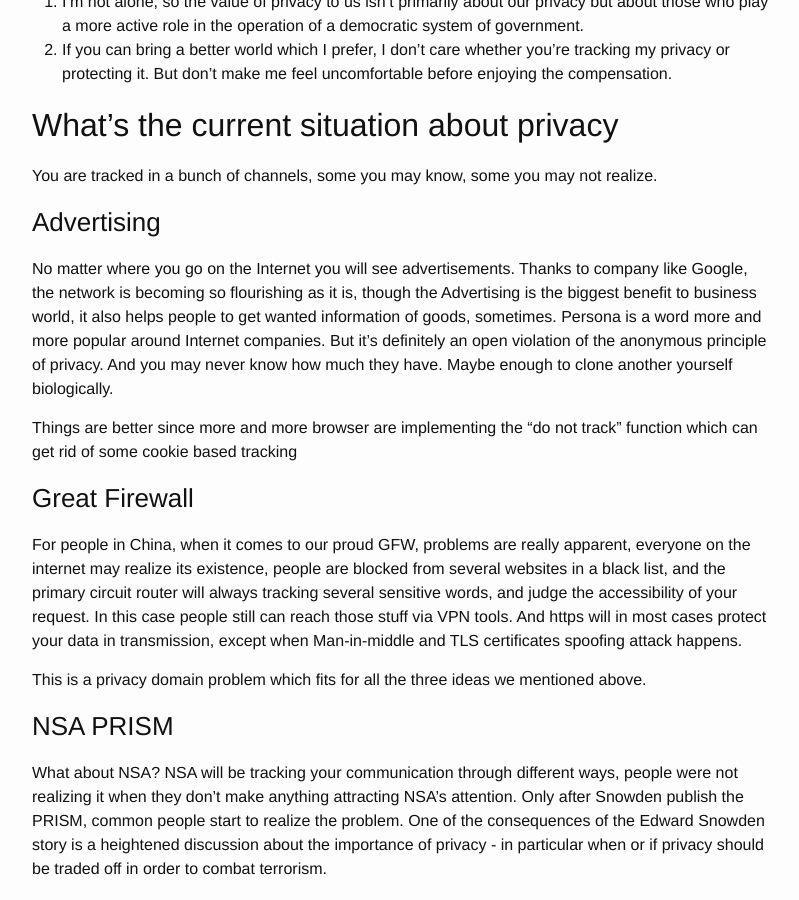
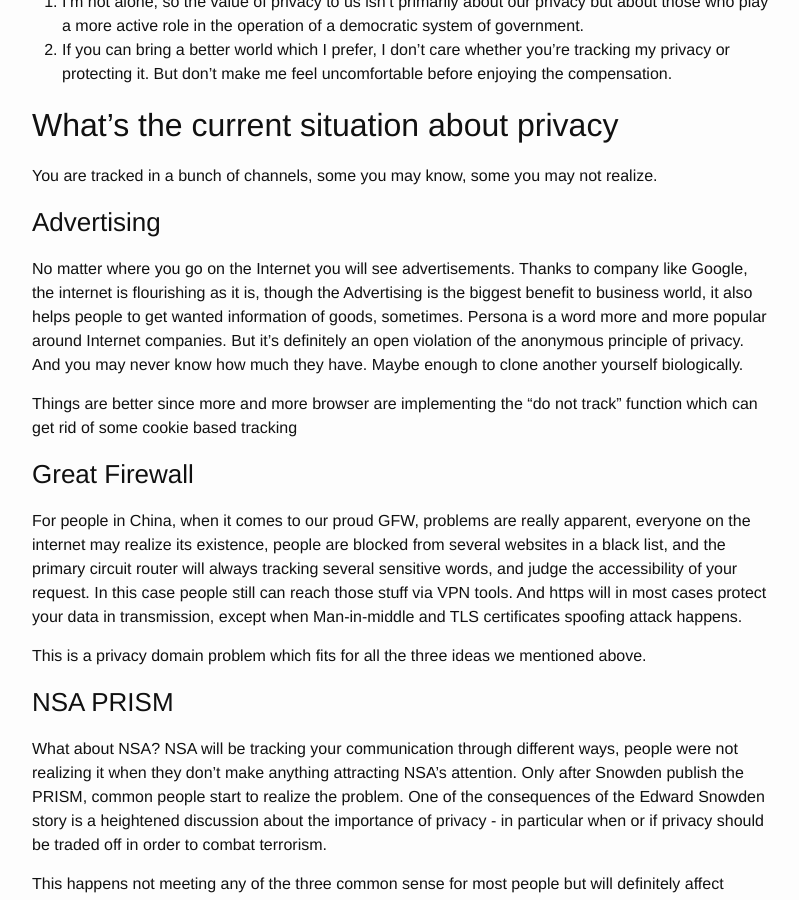
Before and after one commit to tcz001/tcz001.github.io, a Jekyll site: the page built from _posts/2015-06-01-musing-in-privacy.md, in a window 1280 px wide and 900 px high, scrolled down 837 px. Shown: the whole window, without its empty margins (238-1037 px from the left). Built offline with Jekyll 4.4.1, drawn with Linux system fonts in a browser that asks for light colours.

Commit message:
Updated 2015-06-01-musing-in-privacy.md

```diff
--- a/_posts/2015-06-01-musing-in-privacy.md
+++ b/_posts/2015-06-01-musing-in-privacy.md
@@ -39,7 +39,7 @@ You are tracked in a bunch of channels, some you may know, some you may not real
 
 ###Advertising
 
-No matter where you go on the Internet you will see advertisements. Thanks to company like Google, the network is becoming so flourishing as it is, though the Advertising is the biggest benefit to business world, it also helps people to get wanted information of goods, sometimes. Persona is a word more and more popular around Internet companies. But it's definitely an open violation of the anonymous principle of privacy. And you may never know how much they have. Maybe enough to clone another yourself biologically.
+No matter where you go on the Internet you will see advertisements. Thanks to company like Google, the internet is flourishing as it is, though the Advertising is the biggest benefit to business world, it also helps people to get wanted information of goods, sometimes. Persona is a word more and more popular around Internet companies. But it's definitely an open violation of the anonymous principle of privacy. And you may never know how much they have. Maybe enough to clone another yourself biologically.
 
 Things are better since more and more browser are implementing the "do not track" function which can get rid of some cookie based tracking
 
```
